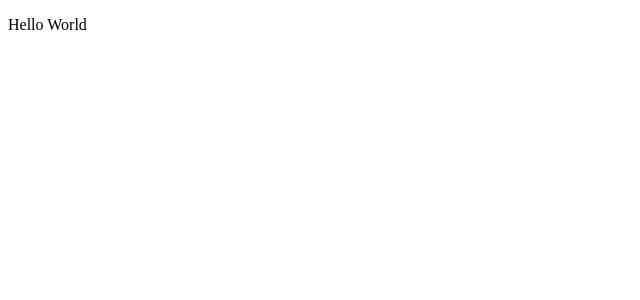
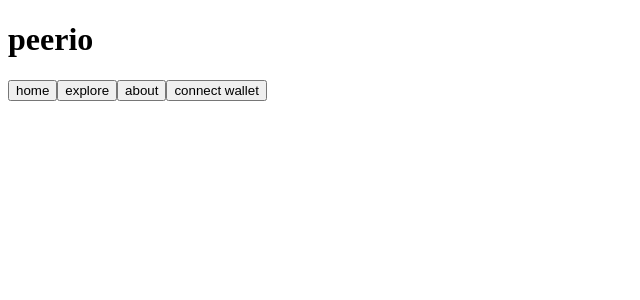
Before and after one commit to brandonsurh/peerio, a React (Create React App) app: page / in a window 1280 px wide. Shown: the top 300 px of the page, without its empty margins (0-640 px from the left). Built offline with nearby package versions, Linux system fonts and the light colour scheme.

Commit message:
initial menu bar and wallet connection

```diff
--- a/package.json
+++ b/package.json
@@ -6,10 +6,14 @@
     "@testing-library/jest-dom": "^5.16.5",
     "@testing-library/react": "^13.4.0",
     "@testing-library/user-event": "^13.5.0",
+    "@web3-react/core": "^6.1.9",
+    "@web3-react/injected-connector": "^6.0.7",
+    "ethers": "^5.7.2",
     "react": "^18.2.0",
     "react-dom": "^18.2.0",
     "react-scripts": "5.0.1",
-    "web-vitals": "^2.1.4"
+    "web-vitals": "^2.1.4",
+    "web3": "^1.8.1"
   },
   "scripts": {
     "start": "react-scripts start",
--- a/src/App.js
+++ b/src/App.js
@@ -1,8 +1,25 @@
+import ConnectWallet from "./connect_wallet";
 
-function App() {
+const MenuBar = () => {
     return (
-        <p>Hello World</p>
+        <>
+            <button>home</button>
+            <button>explore</button>
+            <button>about</button>
+            <button>connect wallet</button>
+        </>
     )
 }
 
+
+const App  = () => {
+    return (
+        <div className="App">
+            <h1>peerio</h1>
+            <MenuBar />
+        </div>
+    )
+}
+
+
 export default App;
--- /dev/null
+++ b/src/connect_wallet.js
@@ -0,0 +1,10 @@
+var ethers = require('ethers');
+
+async function ConnectWallet() {
+    const provider = new ethers.providers.Web3Provider(window.ethereum, "any");
+    await provider.send("eth_requestAccounts", []);
+    const signer = provider.getSigner();
+    console.log("Account: ", await signer.getAddress());
+}
+
+export default ConnectWallet;
```
Also changed, not shown: src/App.css (added), 1 other file (tests, documents, lock files or other folders).
